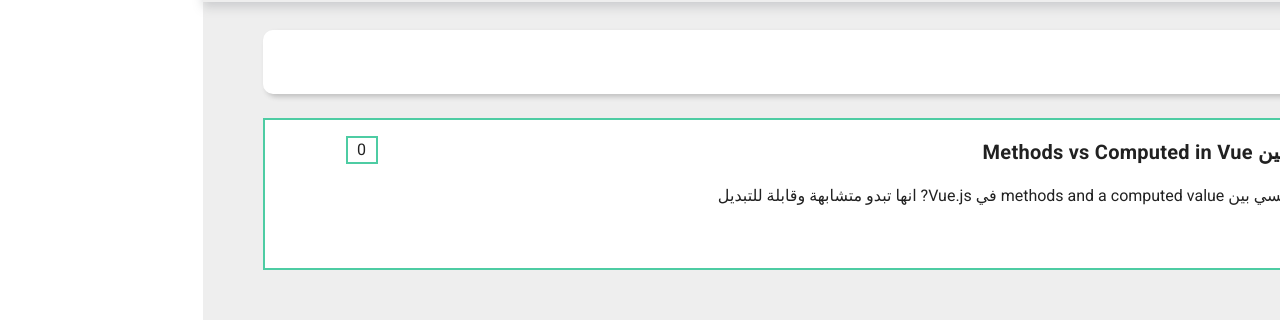
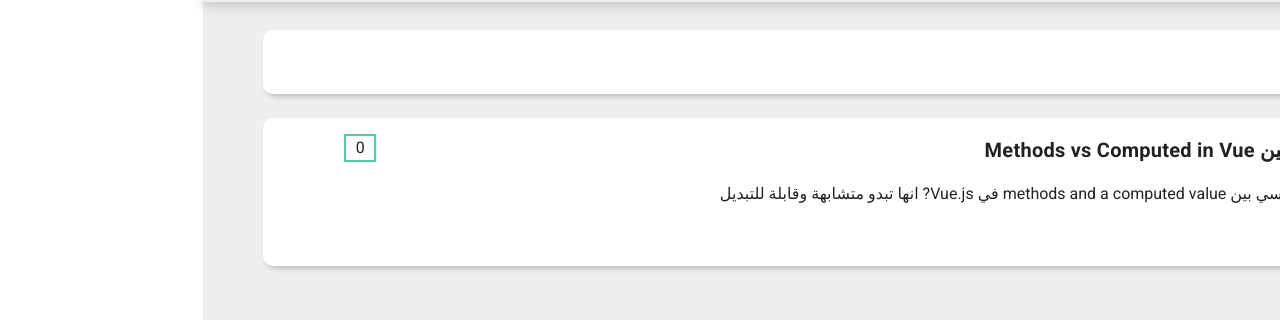
Before and after one commit to abdAbdaldeen/final-project, a Nuxt app: page / in a window 1280 px wide. Shown: the part 175-495 px from the top of the page. Built offline with nearby package versions, Linux system fonts and the light colour scheme.

Commit message:
edit the style

```diff
--- a/components/QuestionBox.vue
+++ b/components/QuestionBox.vue
@@ -31,10 +31,11 @@
 <style lang="scss">
 .q-box {
   background-color: var(--v-qBoxBg-base);
-  border: 2px solid var(--v-primary-base);
+  box-shadow: 3px 3px 5px var(--v-secondary-lighten5);
   display: grid;
   align-items: start;
   padding: 1rem 2rem;
+  border-radius: 10px;
 
   .title {
     padding-bottom: 1rem;
```
